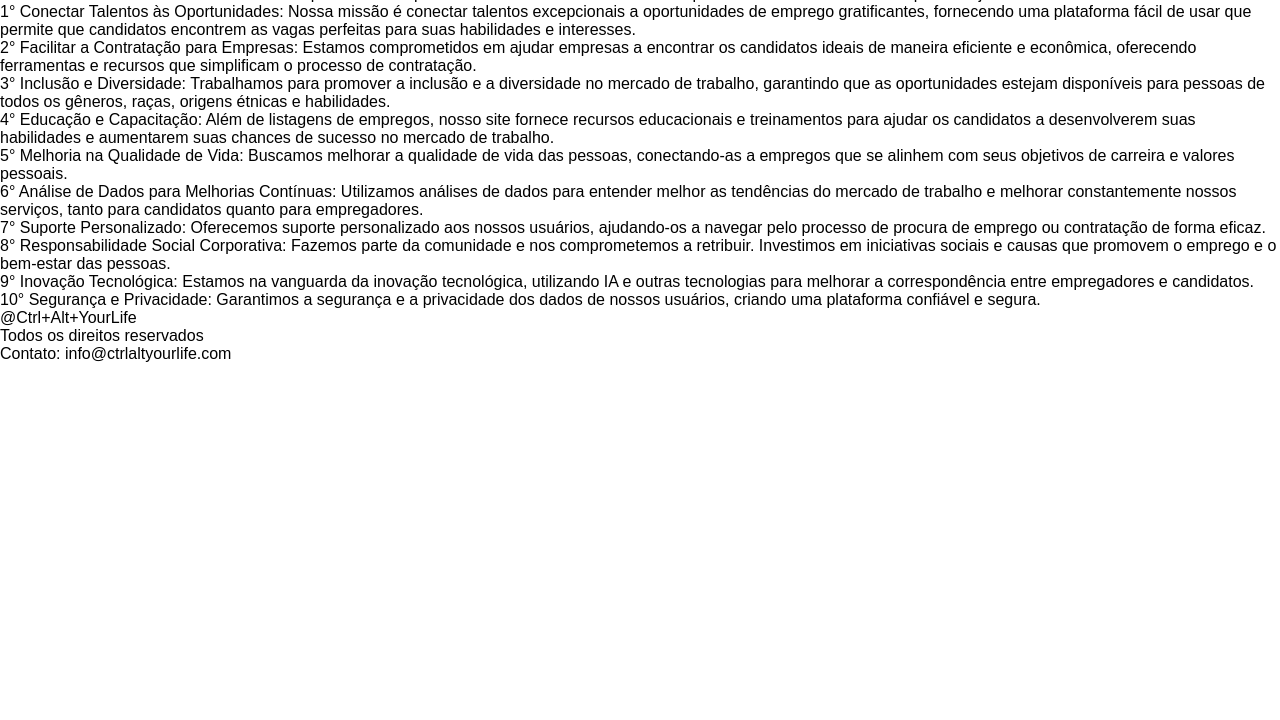
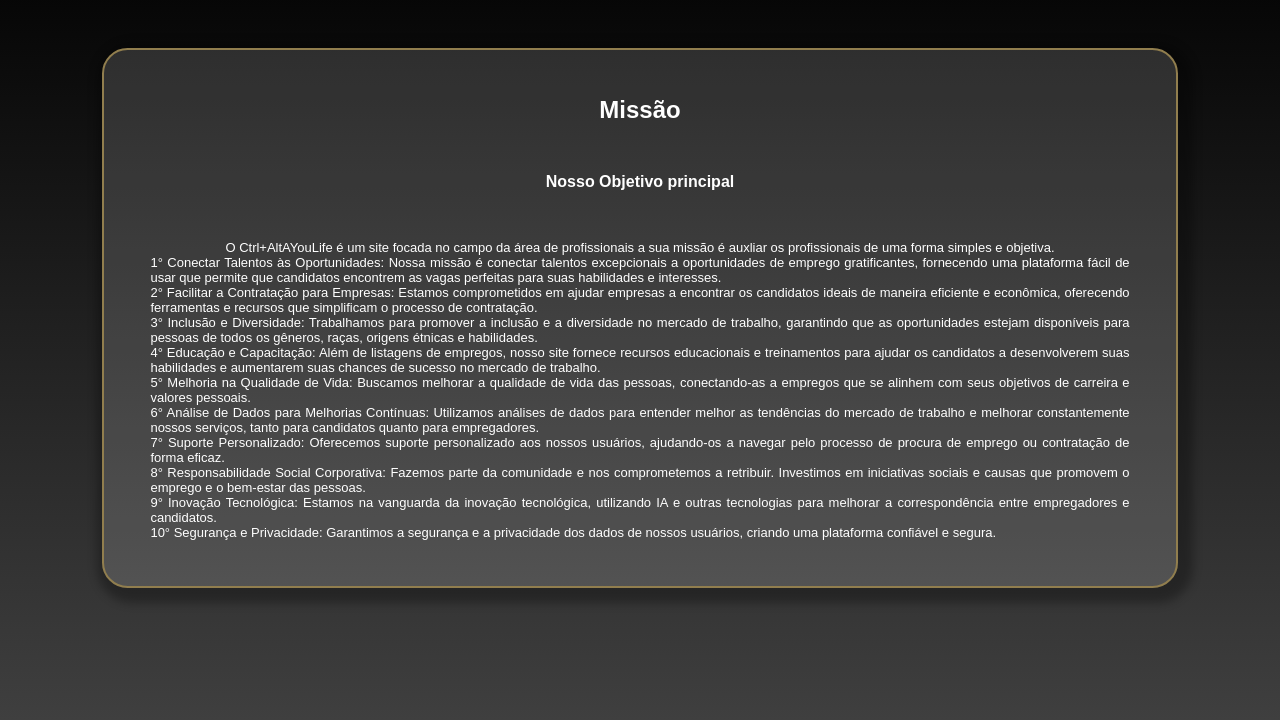
Before and after one commit to PietroBucker/CTRL-ALT-YOURLIFE, a plain HTML site: page src/html/missao.html in a window 1280 px wide. Shown: the part 80-800 px from the top of the page. Drawn offline with Linux system fonts and the light colour scheme.

Commit message:
tela da missao

```diff
--- a/src/css/index.css
+++ b/src/css/index.css
@@ -5,6 +5,7 @@
     list-style:none;
     border:0;
     font-family: sans-serif;
+    color: white;
 }
 /* esse codi acima zera todo o Css */
 
@@ -41,11 +42,14 @@
 iframe {
     width: 100%;
     height: 100vh;
+    max-height: 100vh;
 }
 
 section {
     margin-bottom: 0px;
     border-top: 2px solid #F0CB47 ;
+    height: 100vh;
+
 }
 
 footer {
--- a/src/css/missao.css
+++ b/src/css/missao.css
@@ -5,5 +5,39 @@
     list-style:none;
     border:0;
     font-family: sans-serif;
+    color: white;
+    text-align: justify;
+    font-size: small;
 }
 /* esse codi acima zera todo o Css */
+
+body {
+    /* background: linear-gradient(black, rgb(63, 63, 63)); */
+    background: -webkit-gradient(linear, left top, left bottom, from(black), to(rgb(63, 63, 63))) fixed;
+    padding: 10% 5%;
+}
+
+/* div do conteudo principal */
+.mission-content {
+    background-color: rgba(255, 255, 255, 0.150);
+    box-shadow: 5px 5px 10px 10px rgba(0, 0, 0, 0.295);
+    display: flex;
+    flex-direction: column;
+    justify-content: center;
+    align-items: center;
+    border: 2px solid #917E4E;
+    border-radius: 2vw;
+    width: 85%;
+    padding: 4%;
+    margin: auto;
+}
+
+h1 {
+    margin-bottom: 5%;
+    font-size: x-large;
+}
+
+h2 {
+    font-size: medium;
+    margin-bottom: 5%;
+}
--- a/src/css/sobre.css
+++ b/src/css/sobre.css
@@ -10,8 +10,9 @@
 
 
 /* Gerar a borda curva no final da seção */
+
 .curved-div {
-    background: #f0cb476e;
+    background: linear-gradient(#917E4E, rgb(255, 255, 255)) ;
     color: #000000;
     text-align: center;
 }
--- a/src/html/missao.html
+++ b/src/html/missao.html
@@ -1,5 +1,6 @@
 <!DOCTYPE html>
 <html lang="pt-BR">
+
 <head>
     <meta charset="UTF-8">
     <meta name="viewport" content="width=device-width, initial-scale=1.0">
@@ -7,36 +8,44 @@
     <!-- esse link abaixo é o do css -->
     <link rel="stylesheet" href="../css/missao.css">
 </head>
+
 <body>
-    <header>
-        <span>
-            <!-- <img src="./img/logo.png" alt="Logo Ctrl+Alt+YourLife" height="100"> -->
-            <h1><span>Missão</span></h1>
-        </span>
-        <nav>
-            <h2>Nosso Objetivo principal</h2>
-            <p>O Ctrl+AltAYouLife é um site focada no campo da área de profissionais a sua missão é auxliar os profissionais
-               de uma forma simples e objetiva.</p>
-                <ol>
-                    <ul>1° Conectar Talentos às Oportunidades: Nossa missão é conectar talentos excepcionais a oportunidades de emprego gratificantes, fornecendo uma plataforma fácil de usar que permite que candidatos encontrem as vagas perfeitas para suas habilidades e interesses.</ul>
-                    <ul>2° Facilitar a Contratação para Empresas: Estamos comprometidos em ajudar empresas a encontrar os candidatos ideais de maneira eficiente e econômica, oferecendo ferramentas e recursos que simplificam o processo de contratação.</ul>
-                    <ul>3° Inclusão e Diversidade: Trabalhamos para promover a inclusão e a diversidade no mercado de trabalho, garantindo que as oportunidades estejam disponíveis para pessoas de todos os gêneros, raças, origens étnicas e habilidades.</ul>
-                    <ul>4° Educação e Capacitação: Além de listagens de empregos, nosso site fornece recursos educacionais e treinamentos para ajudar os candidatos a desenvolverem suas habilidades e aumentarem suas chances de sucesso no mercado de trabalho.</ul>
-                    <ul>5° Melhoria na Qualidade de Vida: Buscamos melhorar a qualidade de vida das pessoas, conectando-as a empregos que se alinhem com seus objetivos de carreira e valores pessoais.</ul>
-                    <ul>6° Análise de Dados para Melhorias Contínuas: Utilizamos análises de dados para entender melhor as tendências do mercado de trabalho e melhorar constantemente nossos serviços, tanto para candidatos quanto para empregadores.</ul>
-                    <ul>7° Suporte Personalizado: Oferecemos suporte personalizado aos nossos usuários, ajudando-os a navegar pelo processo de procura de emprego ou contratação de forma eficaz.</ul>
-                    <ul>8° Responsabilidade Social Corporativa: Fazemos parte da comunidade e nos comprometemos a retribuir. Investimos em iniciativas sociais e causas que promovem o emprego e o bem-estar das pessoas.</ul>
-                    <ul>9° Inovação Tecnológica: Estamos na vanguarda da inovação tecnológica, utilizando IA e outras tecnologias para melhorar a correspondência entre empregadores e candidatos.</ul>
-                    <ul>10° Segurança e Privacidade: Garantimos a segurança e a privacidade dos dados de nossos usuários, criando uma plataforma confiável e segura.</ul>
-                </ol>
-            </nav>
-    </header>
+    <div class="mission-content">
 
-    <footer>
-        <p>@Ctrl+Alt+YourLife</p>
-        <p>Todos os direitos reservados</p>
-        <p>Contato: info@ctrlaltyourlife.com</p>
-    </footer>
+        <h1>Missão</h1>
+
+        <h2>Nosso Objetivo principal</h2>
+        <p>O Ctrl+AltAYouLife é um site focada no campo da área de profissionais a sua missão é auxliar os profissionais
+            de uma forma simples e objetiva.</p>
+        <ol>
+            <ul>1° Conectar Talentos às Oportunidades: Nossa missão é conectar talentos excepcionais a oportunidades de
+                emprego gratificantes, fornecendo uma plataforma fácil de usar que permite que candidatos encontrem as
+                vagas perfeitas para suas habilidades e interesses.</ul>
+            <ul>2° Facilitar a Contratação para Empresas: Estamos comprometidos em ajudar empresas a encontrar os
+                candidatos ideais de maneira eficiente e econômica, oferecendo ferramentas e recursos que simplificam o
+                processo de contratação.</ul>
+            <ul>3° Inclusão e Diversidade: Trabalhamos para promover a inclusão e a diversidade no mercado de trabalho,
+                garantindo que as oportunidades estejam disponíveis para pessoas de todos os gêneros, raças, origens
+                étnicas e habilidades.</ul>
+            <ul>4° Educação e Capacitação: Além de listagens de empregos, nosso site fornece recursos educacionais e
+                treinamentos para ajudar os candidatos a desenvolverem suas habilidades e aumentarem suas chances de
+                sucesso no mercado de trabalho.</ul>
+            <ul>5° Melhoria na Qualidade de Vida: Buscamos melhorar a qualidade de vida das pessoas, conectando-as a
+                empregos que se alinhem com seus objetivos de carreira e valores pessoais.</ul>
+            <ul>6° Análise de Dados para Melhorias Contínuas: Utilizamos análises de dados para entender melhor as
+                tendências do mercado de trabalho e melhorar constantemente nossos serviços, tanto para candidatos
+                quanto para empregadores.</ul>
+            <ul>7° Suporte Personalizado: Oferecemos suporte personalizado aos nossos usuários, ajudando-os a navegar
+                pelo processo de procura de emprego ou contratação de forma eficaz.</ul>
+            <ul>8° Responsabilidade Social Corporativa: Fazemos parte da comunidade e nos comprometemos a retribuir.
+                Investimos em iniciativas sociais e causas que promovem o emprego e o bem-estar das pessoas.</ul>
+            <ul>9° Inovação Tecnológica: Estamos na vanguarda da inovação tecnológica, utilizando IA e outras
+                tecnologias para melhorar a correspondência entre empregadores e candidatos.</ul>
+            <ul>10° Segurança e Privacidade: Garantimos a segurança e a privacidade dos dados de nossos usuários,
+                criando uma plataforma confiável e segura.</ul>
+        </ol>
+    </div>
 
 </body>
+
 </html>
```
Also changed, not shown: src/css/perfils.css (+5 -3 lines), src/html/Sobre.html (+11 -5 lines), src/html/index.html (+1 -1 lines).
